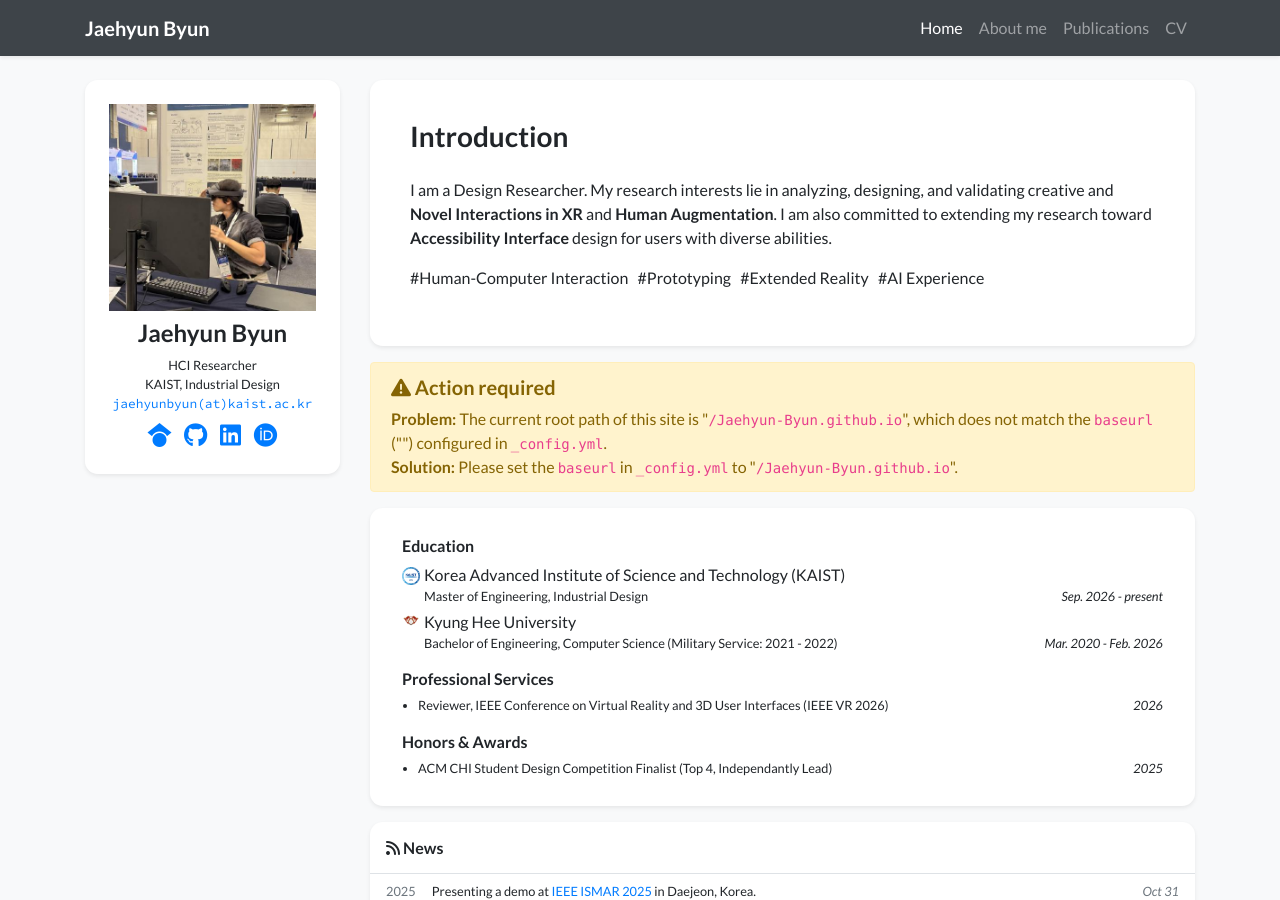
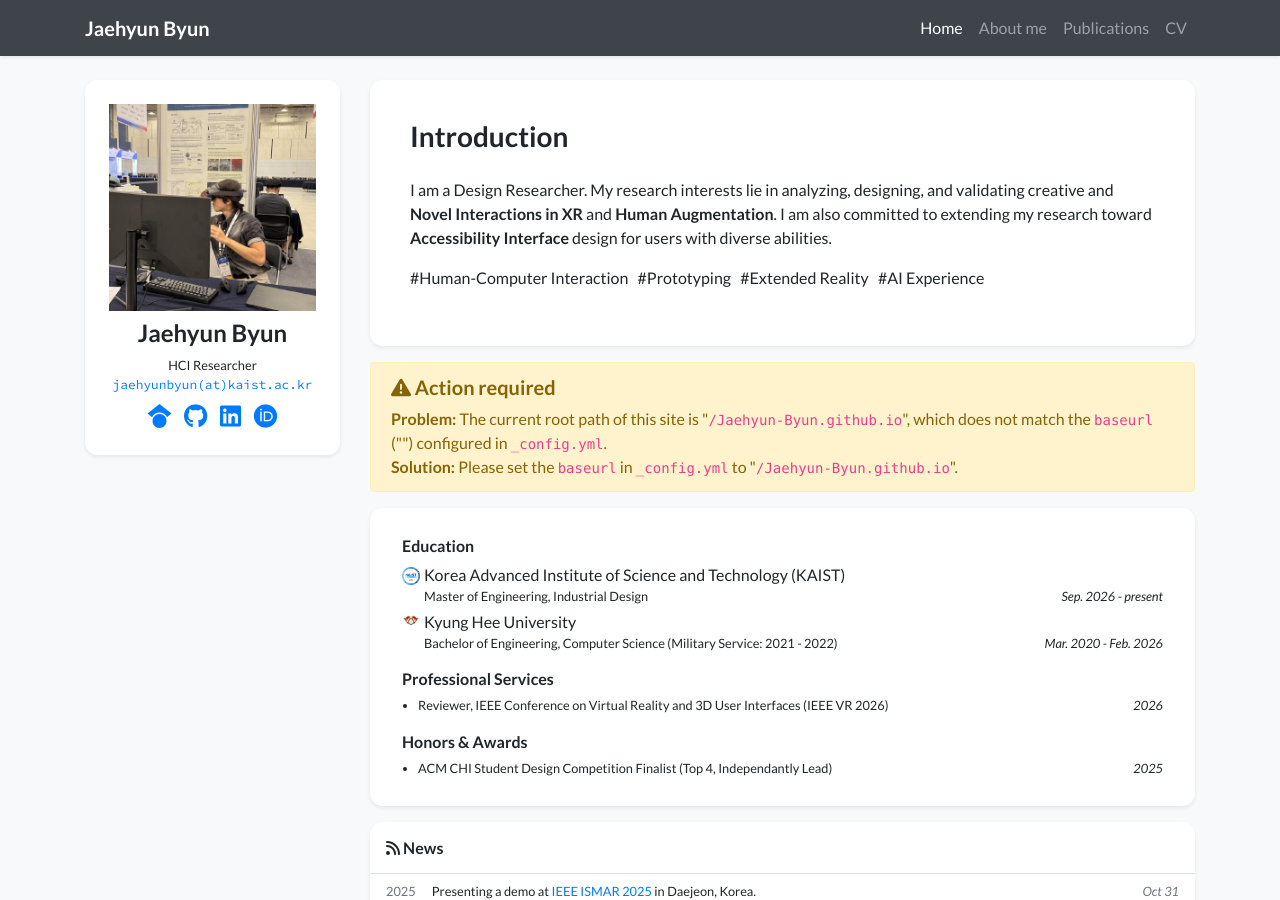
Before and after one commit to Jaehyun-Byun/Jaehyun-Byun.github.io, a Jekyll site: the page built from index.html, in a window 1280 px wide and 900 px high. Built offline with Jekyll 4.4.1, drawn with Linux system fonts in a browser that asks for light colours; nearby versions of some CDN libraries; a style sheet for code colours, icons or effects is not loaded.

Commit message:
Update profile.yml

```diff
--- a/_data/profile.yml
+++ b/_data/profile.yml
@@ -4,7 +4,6 @@ navbar_name: "Jaehyun Byun"
 
 positions:
 - name: HCI Researcher
-- name: KAIST, Industrial Design
   logo: /assets/images/badges/kaist_logo.png  # Logo is optional
 
 
```
